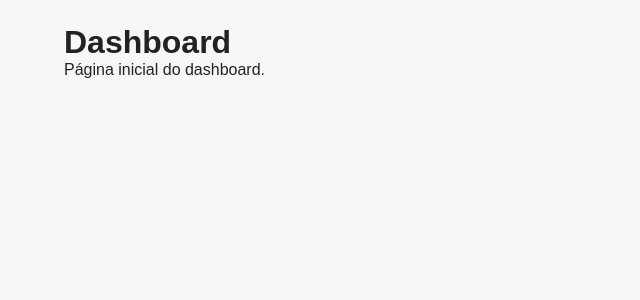
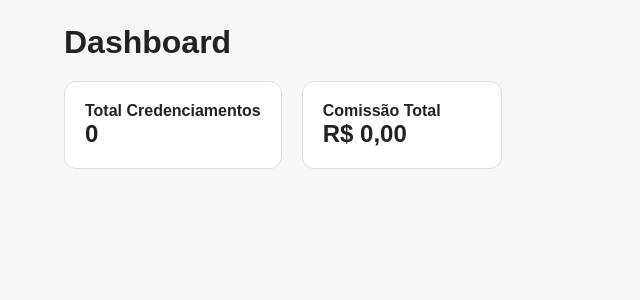
Before and after one commit to RonnyVegas2025/Credenciamentos_Performance, a Next.js app: page /dashboard in a window 1280 px wide. Shown: the top 300 px of the page, without its empty margins (0-640 px from the left). Built offline with nearby package versions, Linux system fonts and the light colour scheme; no server answers; the database is empty.

Commit message:
Update page.tsx

```diff
--- a/src/app/dashboard/page.tsx
+++ b/src/app/dashboard/page.tsx
@@ -1,8 +1,50 @@
-export default function DashboardPage() {
+import { supabase } from "@/lib/supabaseClient";
+
+export default async function DashboardPage() {
+  const { data } = await supabase
+    .from("credenciamentos_importados")
+    .select("consultor, cidade, estado, comissao");
+
+  const totalCred = data?.length || 0;
+
+  const totalComissao =
+    data?.reduce((acc, item) => acc + Number(item.comissao || 0), 0) || 0;
+
   return (
     <main style={{ padding: "24px" }}>
       <h1>Dashboard</h1>
-      <p>Página inicial do dashboard.</p>
+
+      <div style={{ display: "flex", gap: "20px", marginTop: "20px" }}>
+        <Card title="Total Credenciamentos">
+          <h2>{totalCred}</h2>
+        </Card>
+
+        <Card title="Comissão Total">
+          <h2>
+            {totalComissao.toLocaleString("pt-BR", {
+              style: "currency",
+              currency: "BRL",
+            })}
+          </h2>
+        </Card>
+      </div>
     </main>
   );
 }
+
+function Card({ title, children }: any) {
+  return (
+    <div
+      style={{
+        background: "#fff",
+        padding: "20px",
+        borderRadius: "12px",
+        border: "1px solid #ddd",
+        minWidth: "200px",
+      }}
+    >
+      <h4>{title}</h4>
+      {children}
+    </div>
+  );
+}
```
